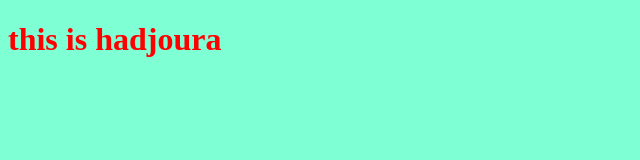
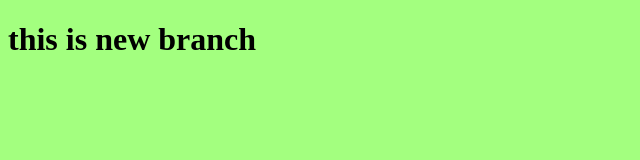
Before and after one commit to chaib-hadjer/my-projectt, a plain HTML site: page index.html in a window 1280 px wide. Shown: the whole page, without its empty margins (0-640 px from the left). Drawn offline with Linux system fonts and the light colour scheme.

Commit message:
changer de style pour le titre

```diff
--- a/index.html
+++ b/index.html
@@ -4,10 +4,10 @@
     <meta charset="UTF-8">
     <meta name="viewport" content="width=device-width, initial-scale=1.0">
     <title>Document</title>
-    <link rel="stylesheet"href="style.css"
+    <link rel="stylesheet"href="style.css">
 </head>
 <body>
-    <h1> this is hadjoura </h1>
+    <h1> this is new branch</h1>
     <script>
         src="app.js"
     </script>
--- a/style.css
+++ b/style.css
@@ -1,6 +1,6 @@
 h1{
-    color:red;
+    color:black;
 }
 body{
-    background-color: aquamarine;
+    background-color: rgb(163, 255, 127);
 }
```
